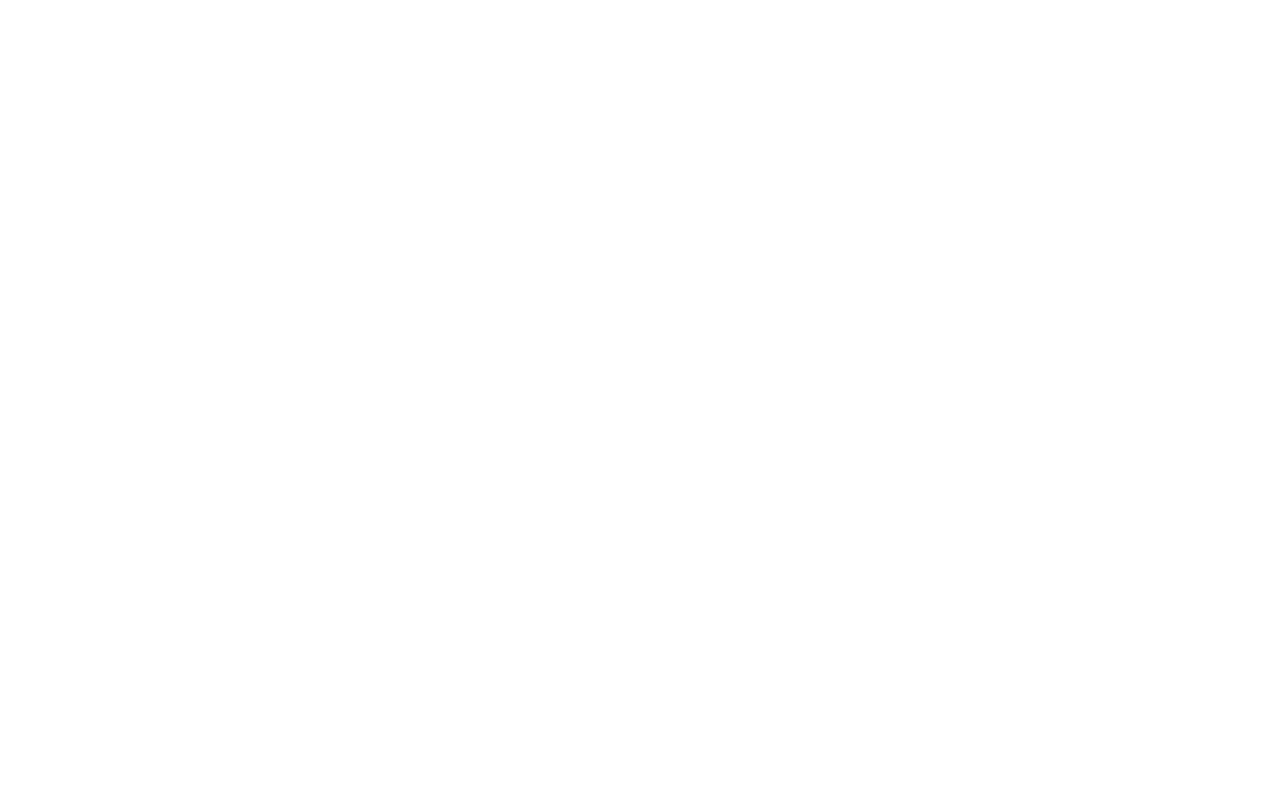
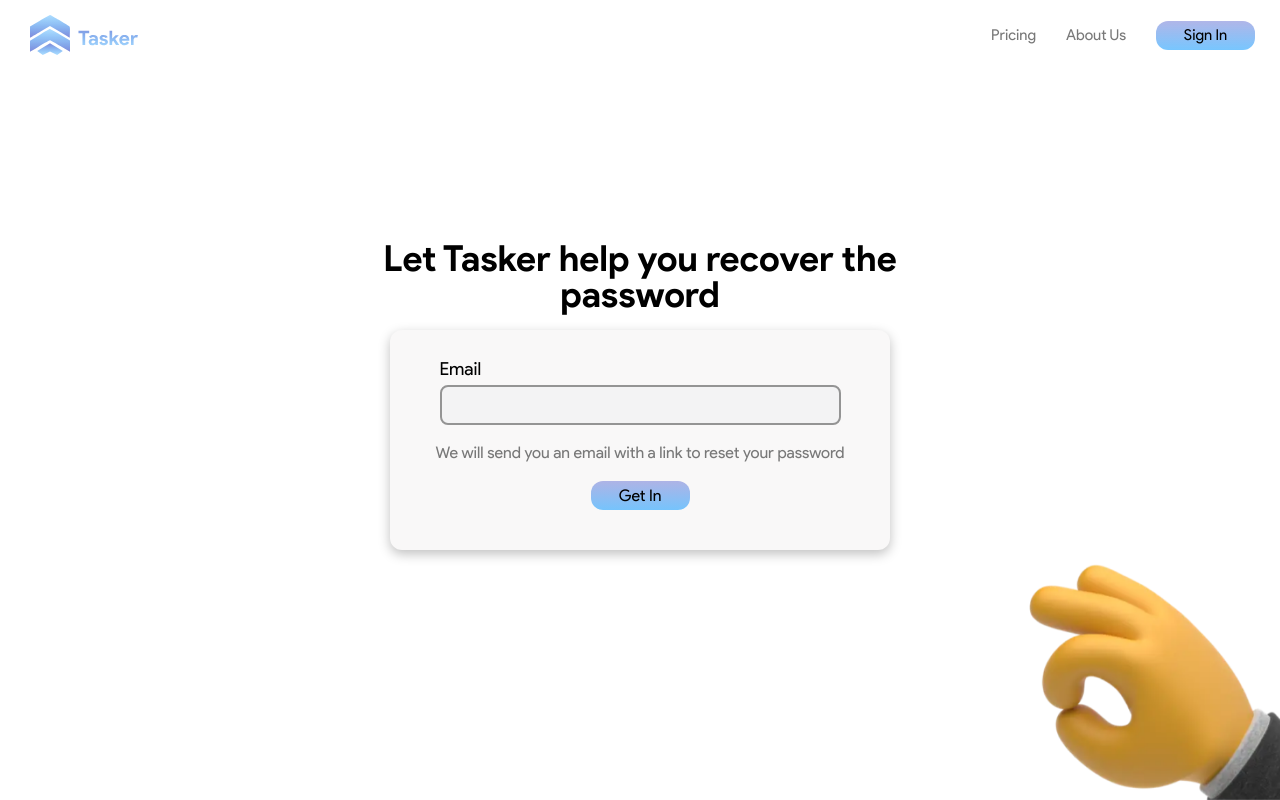
Before and after one commit to tasker-app/tasker-client, a React (Vite) app: page /forgot-password in a window 1280 px wide. Built offline with nearby package versions, Linux system fonts and the light colour scheme.

Commit message:
feat:basic forgot password page

```diff
--- /dev/null
+++ b/src/components/ForgotPasswordForm/ForgotPasswordForm.tsx
@@ -0,0 +1,127 @@
+import { FormEvent, useState } from 'react'
+import styled from 'styled-components'
+
+import { Text } from '@/components/Common/Text'
+import { Input } from '@/components/Input'
+// import { Selection } from '@/components/Selection'
+import { SignInButton } from '@/components/SignInButton'
+
+const SignUpFormContainer = styled.div`
+  width: 100%;
+  height: 100%;
+  position: relative;
+`
+const FormCover = styled.div`
+  text-align: -webkit-center;
+  margin-top: 20px;
+  position: absolute;
+  top: 50%;
+  left: 50%;
+  transform: translate(-50%, -50%);
+`
+
+const Form = styled.form`
+  text-align: left;
+  width: 440px;
+  background: #f9f8f8;
+  box-shadow: 0px 4px 12px rgba(0, 0, 0, 0.25);
+  border-radius: 12px;
+  margin-top: 18px;
+  padding: 30px;
+  margin-bottom: 50px;
+`
+const InputBlock = styled.div`
+  justify-content: center;
+  display: grid;
+  height: 14%;
+  margin-bottom: 20px;
+  span {
+    margin-bottom: 7px;
+  }
+`
+
+const SubmitButton = styled.div`
+  margin: 20px 0 10px 0;
+  text-align: center;
+`
+
+const FormFooter = styled.div`
+  text-align: center;
+  .hightlight {
+    cursor: pointer;
+    &:hover {
+      text-decoration: underline;
+    }
+  }
+`
+
+export const ForgotPasswordForm = () => {
+  const [email, setEmail] = useState('')
+  const [isErrorEmail, setIsErrorEmail] = useState(false)
+  const validateEmail = (emailFromInput: string) => {
+    const emailPattern =
+      /^[-!#$%&'*+/0-9=?A-Z^_a-z`{|}~](\.?[-!#$%&'*+/0-9=?A-Z^_a-z`{|}~])*@[a-zA-Z0-9](-*\.?[a-zA-Z0-9])*\.(-?[a-zA-Z0-9])+$/
+
+    if (emailFromInput === '') {
+      return false
+    } else if (!emailPattern.test(emailFromInput)) {
+      return false
+    } else {
+      return true
+    }
+  }
+  const validation = () => {
+    let hasEmailError = false
+
+    if (!validateEmail(email)) {
+      setIsErrorEmail(true)
+      hasEmailError = true
+    } else {
+      setIsErrorEmail(false)
+      hasEmailError = false
+    }
+
+    return hasEmailError
+  }
+  const handleSubmit = (e: FormEvent<HTMLFormElement>) => {
+    e.preventDefault()
+    if (validation()) {
+      return
+    } else {
+      console.log('submited', { email })
+    }
+  }
+
+  return (
+    <SignUpFormContainer>
+      <FormCover>
+        <Text size={36} type="bold">
+          Let Tasker help you recover the password
+        </Text>
+        <Form onSubmit={(e: FormEvent<HTMLFormElement>) => handleSubmit(e)}>
+          <InputBlock>
+            <Text size={18}>Email</Text>
+            <Input
+              height="36px"
+              isError={isErrorEmail}
+              setInput={setEmail}
+              setOnChange={setIsErrorEmail}
+              value={email}
+              width="365px"
+            />
+          </InputBlock>
+          <FormFooter>
+            <Text color="#787878" size={16}>
+              We will send you an email with a link to reset your password
+            </Text>
+          </FormFooter>
+          <SubmitButton>
+            <SignInButton type="submit">
+              <Text size={16}>Get In</Text>
+            </SignInButton>
+          </SubmitButton>
+        </Form>
+      </FormCover>
+    </SignUpFormContainer>
+  )
+}
--- /dev/null
+++ b/src/components/ForgotPasswordForm/index.ts
@@ -0,0 +1 @@
+export * from './ForgotPasswordForm'
--- a/src/main.tsx
+++ b/src/main.tsx
@@ -5,6 +5,7 @@
 import ReactDOM from 'react-dom/client'
 import { BrowserRouter, Route, Routes } from 'react-router-dom'
 
+import ForgotPassword from './pages/ForgotPassword'
 import Landing from './pages/Landing'
 import SignIn from './pages/SignIn'
 import SignUp from './pages/SignUp'
@@ -16,6 +17,7 @@
       <Route element={<Landing />} path="/" />
       <Route element={<SignIn />} path="/signin" />
       <Route element={<SignUp />} path="/signup" />
+      <Route element={<ForgotPassword />} path="/forgot-password" />
 
       <Route element={<TestNav />} path="/testnav" />
     </Routes>
--- /dev/null
+++ b/src/pages/ForgotPassword.tsx
@@ -0,0 +1,28 @@
+import styled from 'styled-components'
+
+import SignInImage from '@/assets/images/SignInImage.webp'
+import { AuthHeader } from '@/components/AuthHeader'
+import { ForgotPasswordForm } from '@/components/ForgotPasswordForm'
+
+const SignInContainer = styled.div`
+  width: 100vw;
+  height: 100vh;
+  .background-image {
+    width: 300px;
+    position: fixed;
+    right: 0;
+    bottom: 0;
+  }
+`
+
+const ForgotPassword = () => {
+  return (
+    <SignInContainer>
+      <AuthHeader />
+      <ForgotPasswordForm />
+      <img alt="Sign in Illustration" className="background-image" src={SignInImage} />
+    </SignInContainer>
+  )
+}
+
+export default ForgotPassword
```
